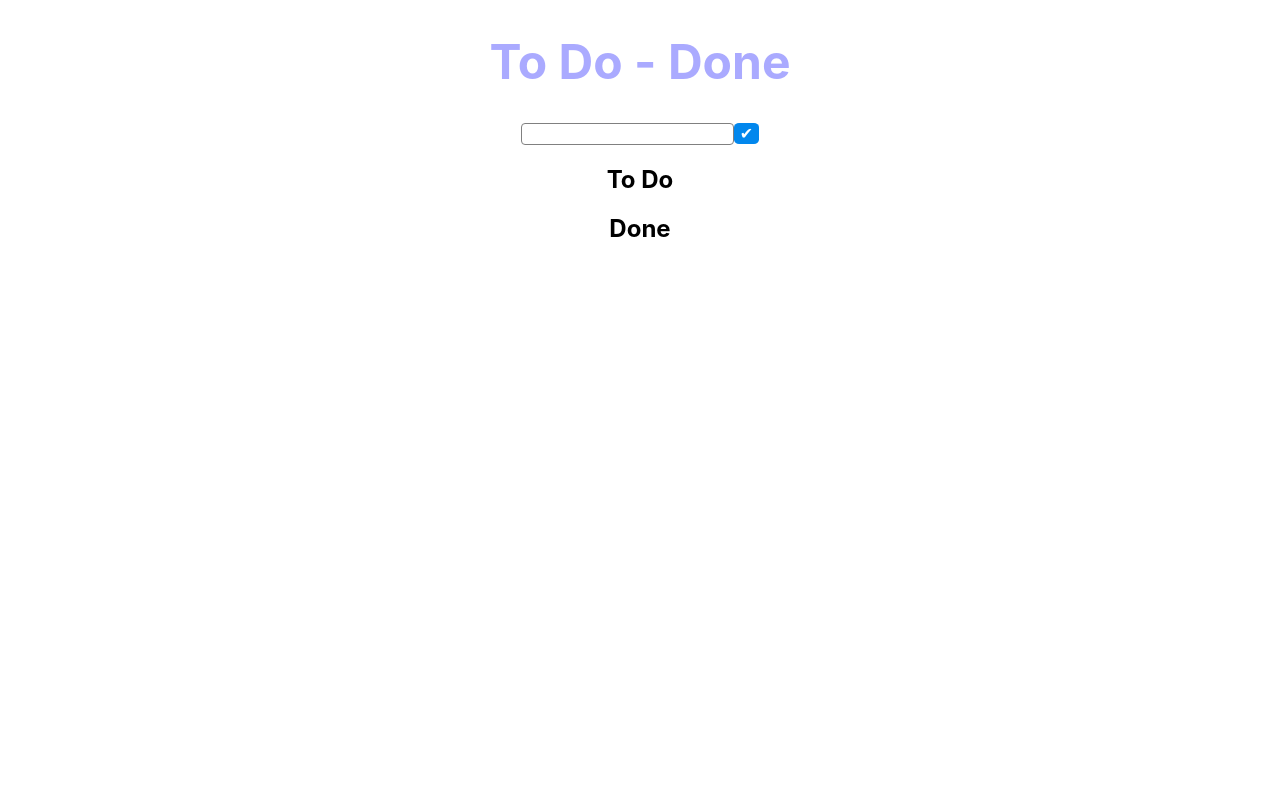
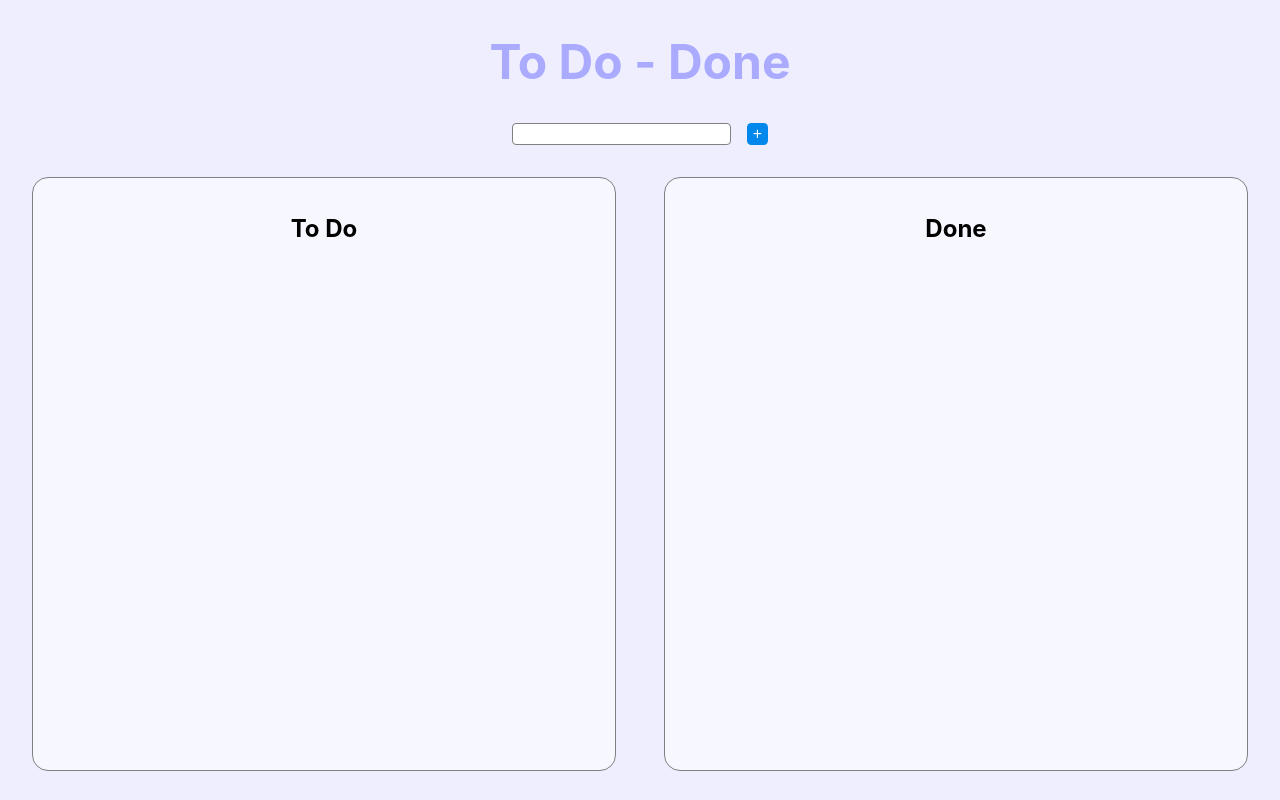
Before and after one commit to vik-wed/tododone, a React (Create React App) app: page / in a window 1280 px wide. Built offline with nearby package versions, Linux system fonts and the light colour scheme.

Commit message:
Change styling

```diff
--- a/src/App.css
+++ b/src/App.css
@@ -1,5 +1,8 @@
 .App {
   text-align: center;
+  background-color: #eeeeff;
+  height: 100dvh;
+  overflow: auto;
 }
 
 .App-header {
@@ -32,6 +35,12 @@ input {
   background-color: #0287ed;
 }
 
+.complete-variant {
+  font-size: 0.85rem;
+  color: white;
+  background-color: #755bf5;
+}
+
 .delete-variant {
   color: black;
   background-color: #f55be4;
@@ -40,3 +49,52 @@ input {
 button:disabled {
   cursor: not-allowed;
 }
+
+.button-alt {
+  display: none;
+}
+
+ul {
+  display: grid;
+  grid-gap: 1rem;
+}
+
+li {
+  list-style: none;
+  display: grid;
+  grid-auto-flow: column;
+  align-items: center;
+  justify-content: start;
+  grid-gap: 0.5rem;
+  white-space: nowrap;
+  overflow: hidden;
+}
+
+.add-section {
+  display: grid;
+  grid-template-columns: 1fr auto;
+  gap: 1rem;
+  margin: auto;
+  width: 20%;
+}
+
+.lists {
+  display: grid;
+  padding: 2rem;
+  gap: 3rem;
+  grid-template-columns: 1fr 1fr;
+  height: 70vh;
+  @media (max-width: 1000px) {
+    grid-template-columns: unset;
+    height: unset;
+  }
+}
+
+.list {
+  border: 1px solid grey;
+  border-radius: 1rem;
+  padding: 1rem;
+  height: 100%;
+  overflow: auto;
+  background-color: #f7f7ff;
+}
--- a/src/App.js
+++ b/src/App.js
@@ -4,19 +4,26 @@ import Button from "./components/button/button";
 import { useState } from "react";
 import { add } from "./functions/addToList/add";
 import List from "./components/list/list";
+import { remove } from "./functions/removeFromList/remove";
+import { complete } from "./functions/completeToDo/complete";
 
 function App() {
   const [toDoInput, setToDoInput] = useState("");
   const [toDoList, setToDoList] = useState([]);
-  const toDos = toDoList.map((item) => {
-    if (item.isCompleted === false) return item.toDo;
-  });
-  const dones = toDoList.map((item) => {
-    if (item.isCompleted === true) return item.toDo;
-  });
 
   const handleAdd = () => {
     const newList = add(toDoInput, toDoList);
+    setToDoList(newList);
+    setToDoInput("");
+  };
+
+  const handleRemove = (item) => {
+    const newList = remove(item, toDoList);
+    setToDoList(newList);
+  };
+
+  const handleComplete = (item) => {
+    const newList = complete(item, toDoList);
     setToDoList(newList);
   };
 
@@ -26,27 +33,36 @@ function App() {
         <h1 className="title">To Do - Done</h1>
       </header>
       <main>
-        <div>
+        <div className="add-section">
           <Input
             type="text"
             value={toDoInput}
             onChange={(e) => setToDoInput(e.target.value)}
           />
           <Button
-            buttonText={"✔"}
+            buttonText={"+"}
             variant={"add-variant"}
             isDisabled={toDoInput.length === 0}
             onClick={handleAdd}
           />
         </div>
-        <side>
-          <h2>To Do</h2>
-          <List listItems={toDos} />
-        </side>
-        <side>
-          <h2>Done</h2>
-          <List listItems={dones} />
-        </side>
+        <div className="lists">
+          <div className="list">
+            <h2>To Do</h2>
+            <List
+              listItems={toDoList.filter((todo) => !todo.isCompleted)}
+              handleRemove={handleRemove}
+              handleComplete={handleComplete}
+            />
+          </div>
+          <div className="list">
+            <h2>Done</h2>
+            <List
+              listItems={toDoList.filter((todo) => todo.isCompleted)}
+              handleRemove={handleRemove}
+            />
+          </div>
+        </div>
       </main>
     </div>
   );
--- a/src/components/list/list.js
+++ b/src/components/list/list.js
@@ -1,8 +1,26 @@
-export default function List({ listItems }) {
+import Button from "../button/button";
+
+export default function List({ listItems, handleRemove, handleComplete }) {
   return (
     <ul>
       {listItems?.map((listItem) => (
-        <li key={listItem}>{listItem}</li>
+        <li key={listItem}>
+          {handleComplete !== undefined ? (
+            <Button
+              isDisabled={false}
+              buttonText={"✔"}
+              variant={"complete-variant"}
+              onClick={() => handleComplete(listItem.toDo)}
+            />
+          ) : null}
+          <Button
+            isDisabled={false}
+            buttonText={"×"}
+            variant={"delete-variant"}
+            onClick={() => handleRemove(listItem.toDo)}
+          />
+          {listItem?.toDo}
+        </li>
       ))}
     </ul>
   );
```
Also changed, not shown: 1 other file (tests, documents, lock files or other folders).
